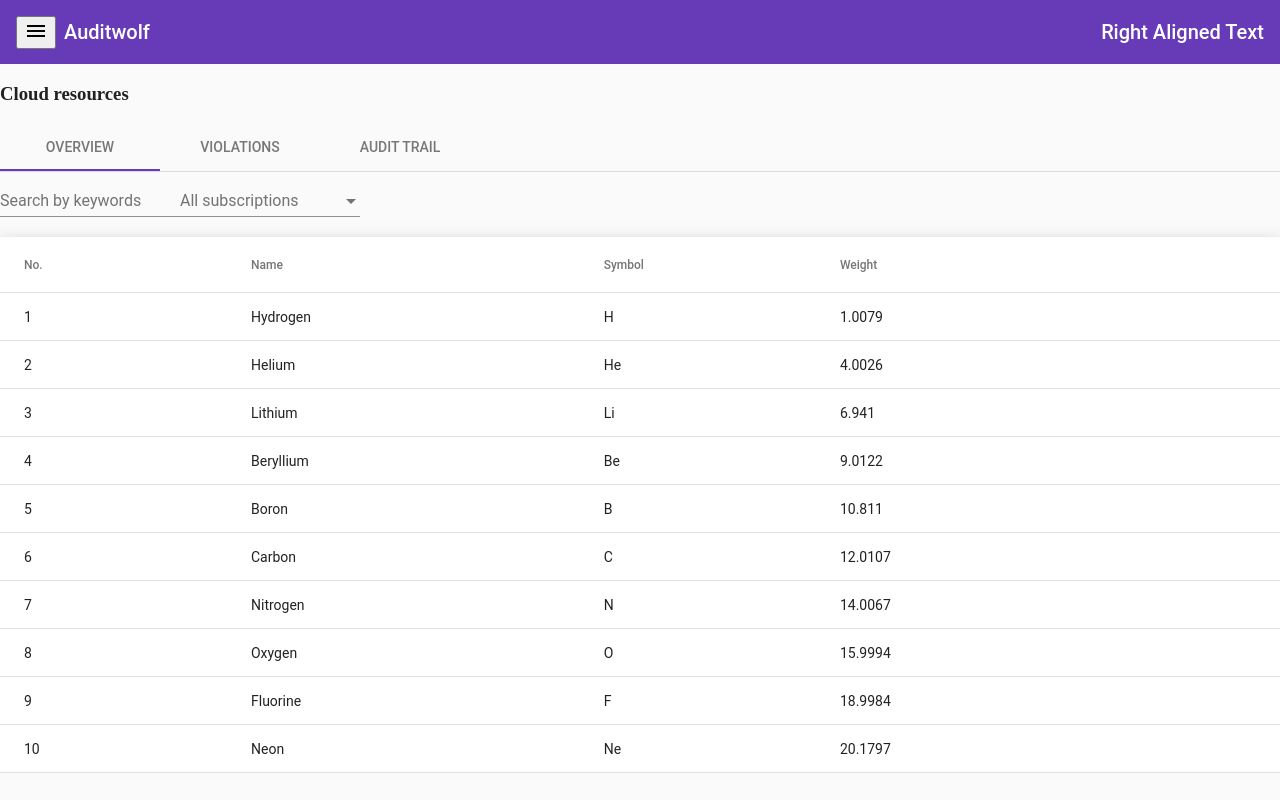
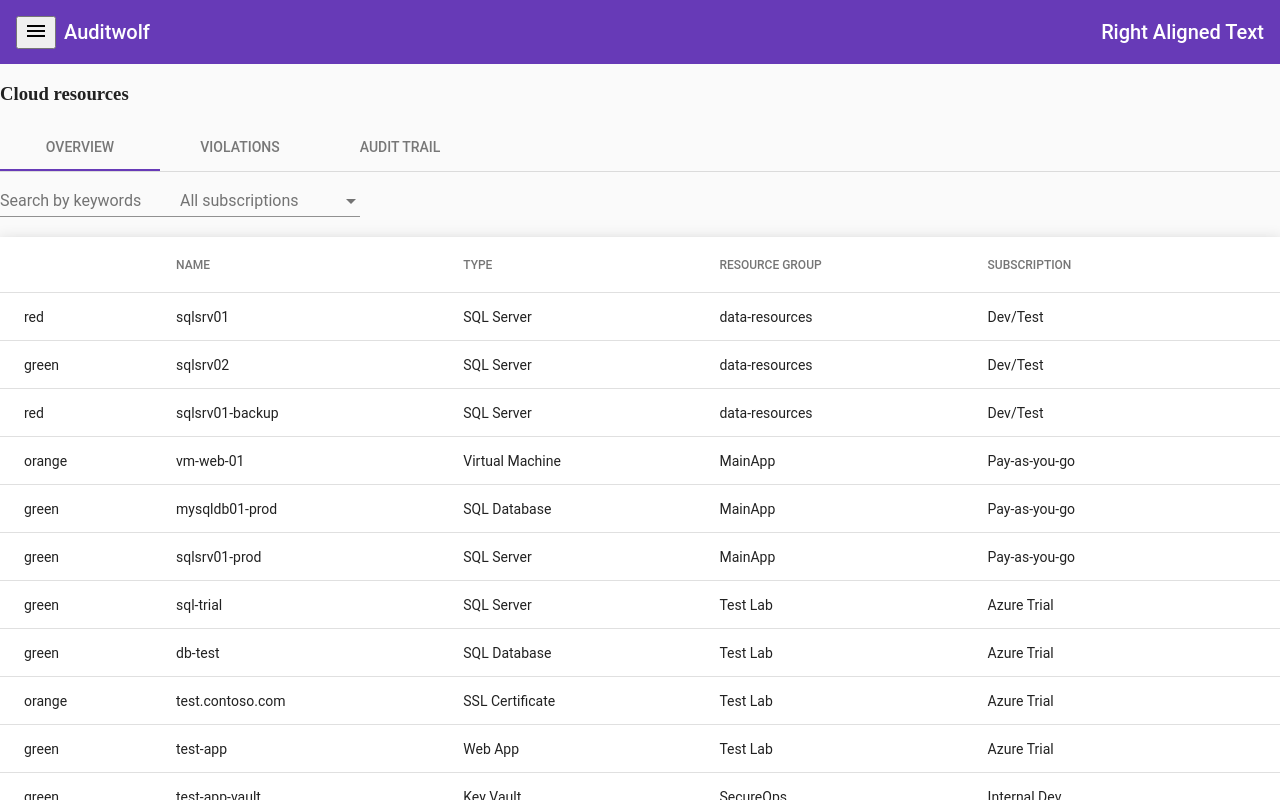
Before and after one commit to ToaIgnika/ng-project-test, an Angular app: page /cloud-resources in a window 1280 px wide. Built offline with nearby package versions, Linux system fonts and the light colour scheme.

Commit message:
added http request, displayed proper table data

```diff
--- a/src/app/app.module.ts
+++ b/src/app/app.module.ts
@@ -3,6 +3,8 @@ import { NgModule } from '@angular/core';
 
 import { AppRoutingModule } from './app-routing.module';
 import { AppComponent } from './app.component';
+import { HttpModule } from '@angular/http';
+import { HttpClientModule, HttpHeaders } from '@angular/common/http';
 
 import {FlexLayoutModule} from '@angular/flex-layout'
 import {BrowserAnimationsModule} from '@angular/platform-browser/animations';
@@ -27,6 +29,8 @@ import {MatTableModule} from '@angular/material/table';
     AppRoutingModule,
     FlexLayoutModule,
     BrowserAnimationsModule,
+    HttpClientModule,
+    HttpModule,
 
     MatToolbarModule,
     MatSidenavModule,
--- a/src/app/cloud-resources/cloud-resources.component.html
+++ b/src/app/cloud-resources/cloud-resources.component.html
@@ -14,10 +14,18 @@
     <mat-sidenav #snav [mode]="mobileQuery.matches ? 'over' : 'side'" [fixedInViewport]="mobileQuery.matches"
       fixedTopGap="56">
       <mat-nav-list>
-        <a mat-list-item routerLink="."><mat-icon>pie_chart</mat-icon> Dashboard</a>
-        <a mat-list-item routerLink="."><mat-icon>list</mat-icon> Tasks & Activity</a>
-        <a mat-list-item routerLink="."><mat-icon>cloud</mat-icon> Cloud Resources</a>
-        <a mat-list-item routerLink="."><mat-icon>insert_chart_outlined</mat-icon> Assessment Reports</a>
+        <a mat-list-item routerLink=".">
+          <mat-icon>pie_chart</mat-icon> Dashboard
+        </a>
+        <a mat-list-item routerLink=".">
+          <mat-icon>list</mat-icon> Tasks & Activity
+        </a>
+        <a mat-list-item routerLink=".">
+          <mat-icon>cloud</mat-icon> Cloud Resources
+        </a>
+        <a mat-list-item routerLink=".">
+          <mat-icon>insert_chart_outlined</mat-icon> Assessment Reports
+        </a>
       </mat-nav-list>
     </mat-sidenav>
 
@@ -44,33 +52,33 @@
                             The actual rendered columns are set as a property on the row definition" -->
 
             <!-- Status Column -->
-                      <ng-container matColumnDef="position">
-                        <th mat-header-cell *matHeaderCellDef> No. </th>
-                        <td mat-cell *matCellDef="let element"> {{element.position}} </td>
+            <ng-container matColumnDef="status">
+              <th mat-header-cell *matHeaderCellDef></th>
+              <td mat-cell *matCellDef="let element"> {{element.status}} </td>
             </ng-container>
 
             <!-- Name Column -->
             <ng-container matColumnDef="name">
-                        <th mat-header-cell *matHeaderCellDef> Name </th>
+              <th mat-header-cell *matHeaderCellDef> NAME </th>
               <td mat-cell *matCellDef="let element"> {{element.name}} </td>
             </ng-container>
 
-                      <!-- Weight Column -->
-                      <ng-container matColumnDef="weight">
-                        <th mat-header-cell *matHeaderCellDef> Weight </th>
-                        <td mat-cell *matCellDef="let element"> {{element.weight}} </td>
+            <!-- Type Column -->
+            <ng-container matColumnDef="type">
+              <th mat-header-cell *matHeaderCellDef> TYPE </th>
+              <td mat-cell *matCellDef="let element"> {{element.type}} </td>
             </ng-container>
 
             <!-- Symbol Column -->
-                      <ng-container matColumnDef="symbol">
-                        <th mat-header-cell *matHeaderCellDef> Symbol </th>
-                        <td mat-cell *matCellDef="let element"> {{element.symbol}} </td>
+            <ng-container matColumnDef="resource-group">
+              <th mat-header-cell *matHeaderCellDef> RESOURCE GROUP </th>
+              <td mat-cell *matCellDef="let element"> {{element["resource-group"]}} </td>
             </ng-container>
 
             <!-- Edit Column -->
-                         <ng-container matColumnDef="edit">
-                            <th mat-header-cell *matHeaderCellDef>edit</th>
-                            <td mat-cell *matCellDef="let element"> {{element.symbol}} </td>
+            <ng-container matColumnDef="subscription">
+              <th mat-header-cell *matHeaderCellDef>SUBSCRIPTION</th>
+              <td mat-cell *matCellDef="let element"> {{element.subscription}} </td>
             </ng-container>
 
             <tr mat-header-row *matHeaderRowDef="displayedColumns"></tr>
--- a/src/app/cloud-resources/cloud-resources.component.ts
+++ b/src/app/cloud-resources/cloud-resources.component.ts
@@ -1,25 +1,8 @@
 import {MediaMatcher} from '@angular/cdk/layout';
 import {ChangeDetectorRef, Component, OnDestroy, OnInit} from '@angular/core';
+import { HttpClient } from '@angular/common/http';
+import { DataSource } from '@angular/cdk/table';
 
-export interface PeriodicElement {
-  name: string;
-  position: number;
-  weight: number;
-  symbol: string;
-}
-
-const ELEMENT_DATA: PeriodicElement[] = [
-  {position: 1, name: 'Hydrogen', weight: 1.0079, symbol: 'H'},
-  {position: 2, name: 'Helium', weight: 4.0026, symbol: 'He'},
-  {position: 3, name: 'Lithium', weight: 6.941, symbol: 'Li'},
-  {position: 4, name: 'Beryllium', weight: 9.0122, symbol: 'Be'},
-  {position: 5, name: 'Boron', weight: 10.811, symbol: 'B'},
-  {position: 6, name: 'Carbon', weight: 12.0107, symbol: 'C'},
-  {position: 7, name: 'Nitrogen', weight: 14.0067, symbol: 'N'},
-  {position: 8, name: 'Oxygen', weight: 15.9994, symbol: 'O'},
-  {position: 9, name: 'Fluorine', weight: 18.9984, symbol: 'F'},
-  {position: 10, name: 'Neon', weight: 20.1797, symbol: 'Ne'},
-];
 
 @Component({
   selector: 'app-cloud-resources',
@@ -28,8 +11,8 @@ const ELEMENT_DATA: PeriodicElement[] = [
 })
 
 export class CloudResourcesComponent implements OnDestroy {
-  displayedColumns: string[] = ['position', 'name', 'symbol','weight'];
-  dataSource = ELEMENT_DATA;
+  displayedColumns: string[] = ['status', 'name', 'type','resource-group', 'subscription'];
+  dataSource : any;
   mobileQuery: MediaQueryList;
 
   fillerNav = Array.from({length: 4}, (_, i) => `Nav Item ${i + 1}`);
@@ -43,7 +26,8 @@ export class CloudResourcesComponent implements OnDestroy {
 
   private _mobileQueryListener: () => void;
 
-  constructor(changeDetectorRef: ChangeDetectorRef, media: MediaMatcher) {
+  constructor(changeDetectorRef: ChangeDetectorRef, media: MediaMatcher,private http: HttpClient) {
+    this.getListData();
     this.mobileQuery = media.matchMedia('(max-width: 600px)');
     this._mobileQueryListener = () => changeDetectorRef.detectChanges();
     this.mobileQuery.addListener(this._mobileQueryListener);
@@ -53,4 +37,24 @@ export class CloudResourcesComponent implements OnDestroy {
     this.mobileQuery.removeListener(this._mobileQueryListener);
   }
 
+
+  getListData() {
+
+    var config = {
+      headers: {
+        "Content-Type": "application/json; charset = utf-8;"
+      }
+    };
+    this.http.get("http://localhost:4200/assets/data/mockresources.json", config)
+      .subscribe(
+        (res) => {
+          console.log(res['cloud-services']);
+          this.dataSource = res['cloud-services'];
+        },
+        err => {
+          console.log(err);
+        }
+      );
+  }
+
 }
```
Also changed, not shown: 1 other file (tests, documents, lock files or other folders). Lines whose indentation alone changed are shown as unchanged.
